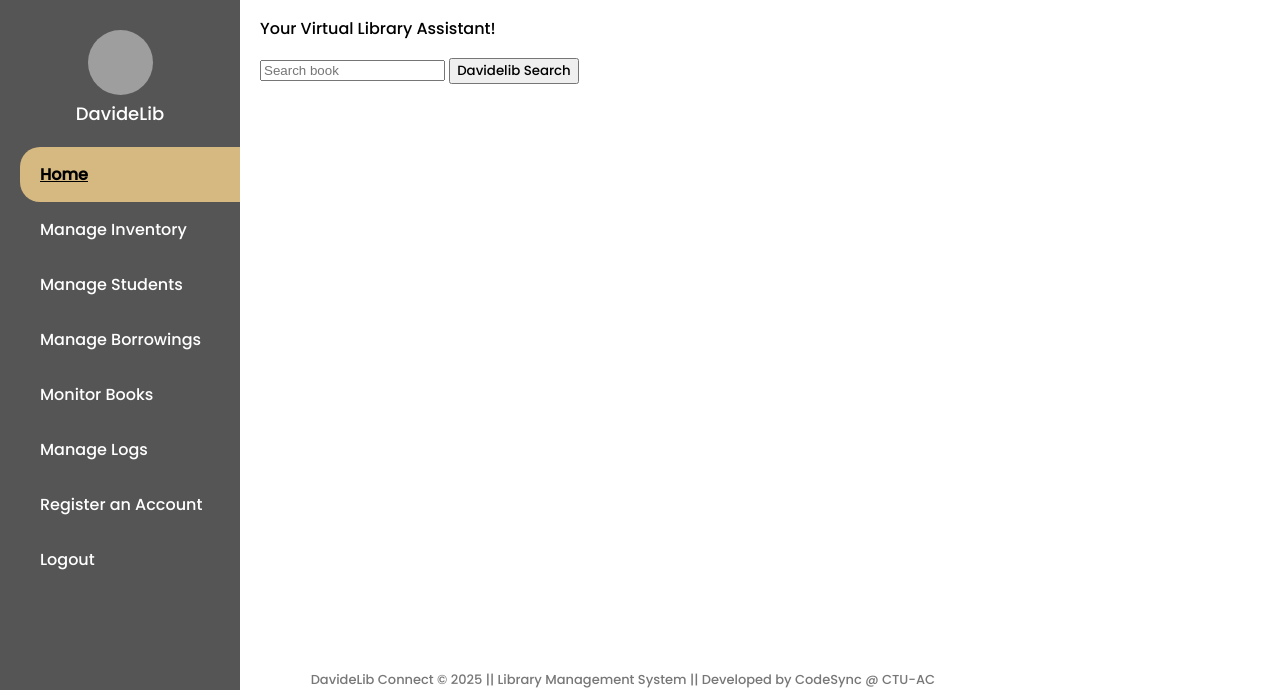
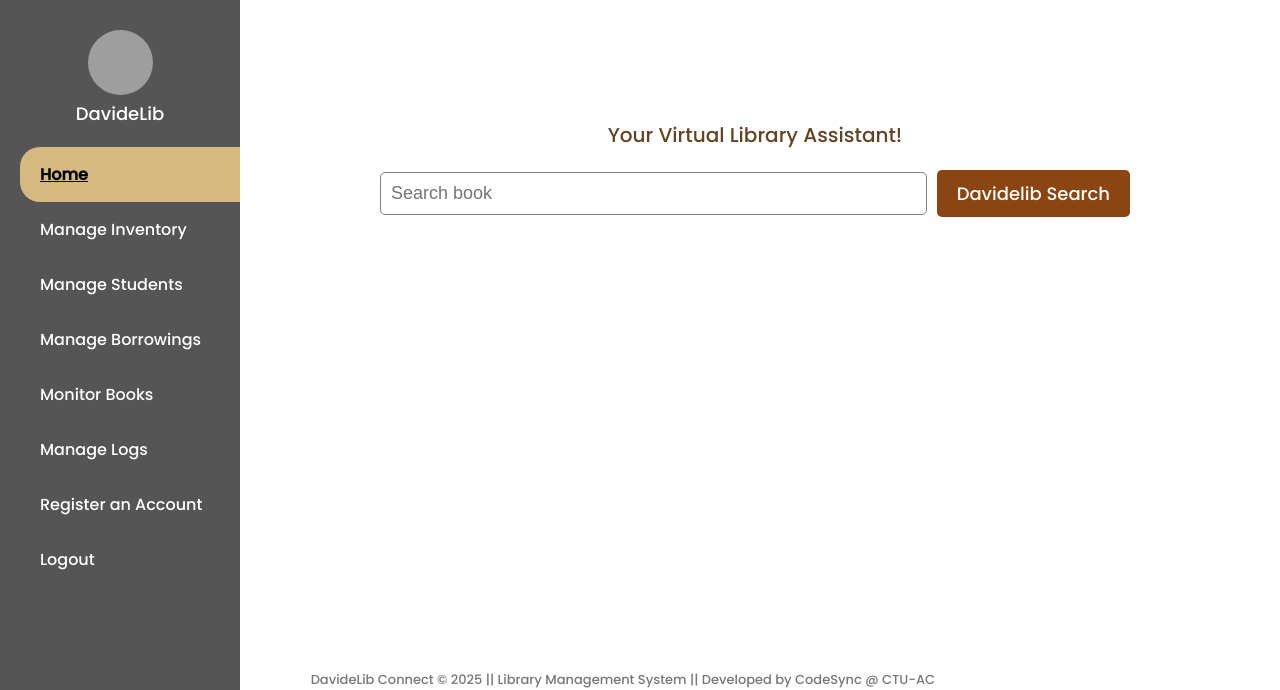
Before and after one commit to SoulSej10/DavideLibrary, a Django app: page / in a window 1280 px wide. Shown: the part 110-800 px from the top of the page. Run offline with Django 5.2, Linux system fonts and the light colour scheme; a user stored in the database is signed in; some web fonts are replaced; grey boxes are pictures that could not be loaded.

Commit message:
Update home.html

```diff
--- a/davideLibrary/library/templates/library/home.html
+++ b/davideLibrary/library/templates/library/home.html
@@ -3,46 +3,18 @@
 {% load static %}
 
 {% block content %}
-<style>
-    @font-face {
-            font-family: 'Poppins';
-            src: url('/static/styles/Poppins/Poppins-Medium.ttf') format('truetype');
-    }
-    .main-content {
-            margin-left: 240px; /* Adjust as per your sidebar width */
-            padding: 20px;
-            margin-top: 90px; /* Adjust as per your header height */
-        }
-    /* .search-container {
-        position: absolute;
-        top: 50%;
-        left: 50%;
-        transform: translate(-50%, -50%);
-        text-align: center;
-    }
-    .search-input {
-        width: 910px;
-        padding: 10px;
-        font-size: 18px;
-        border-radius: 5px;
-        border: 1px solid grey;
-        margin-bottom: 10px;
-    }
-    .search-button {
-        padding: 10px 20px;
-        font-size: 18px;
-        border-radius: 5px;
-        border: none;
-        cursor: pointer;
-        margin-left: 10px;
-    } */
-</style>
+{% block css %}
+    <link rel="stylesheet" type="text/css" href="{% static 'styles/home.css' %}">
+{% endblock %}
 
 <div class="main-content">
 <div class="search-container">
     <p>Your Virtual Library Assistant!</p>
-    <input type="text" class="search-input" placeholder="Search book">
-    <button class="search-button" style="font-family: 'Poppins', sans-serif;">Davidelib Search</button>
+
+    <div class="search-box">
+        <input type="text" class="search-input" placeholder="Search book">
+        <button class="search-button" style="font-family: 'Poppins', sans-serif;">Davidelib Search</button>
+    </div>
 </div>
 </div>
 
```
